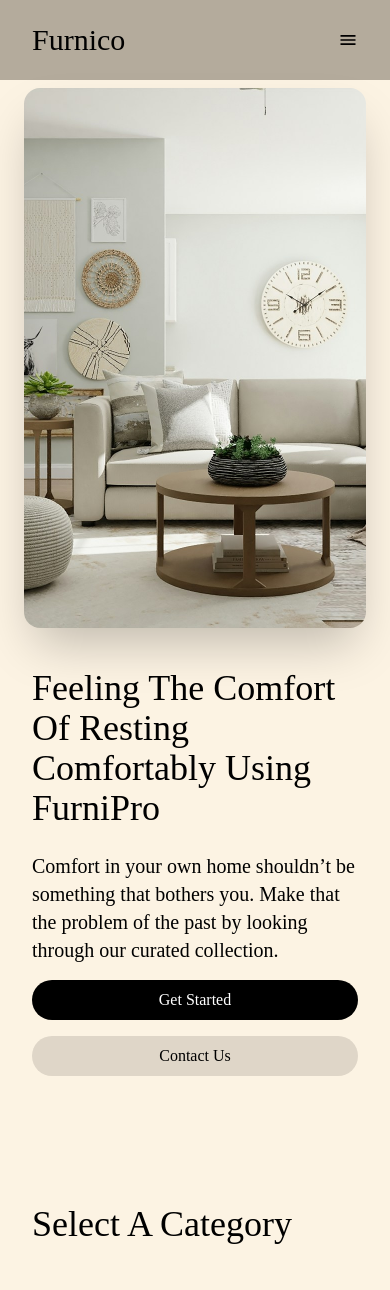
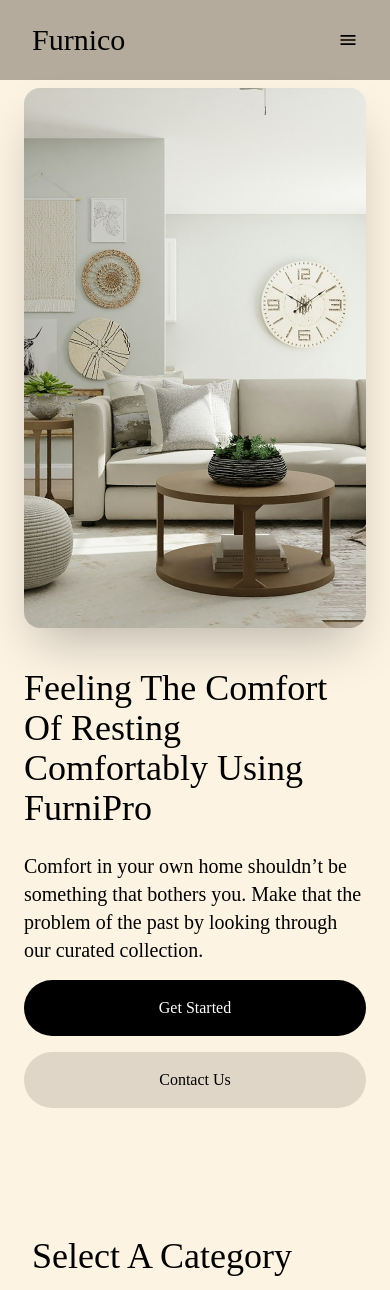
Before and after one commit to DarkoM996/FE, a React (Vite) app: page / in a window 390 px wide. Shown: the top 1290 px of the page. Built offline with nearby package versions, Linux system fonts and the light colour scheme.

Commit message:
redesign at tablet size

```diff
--- a/src/components/Hero.jsx
+++ b/src/components/Hero.jsx
@@ -14,23 +14,23 @@
         />
       </div>
       {/* Text Container */}
-      <div className="h-1/3 w-full flex flex-col md:justify-between items-top md:flex-row  gap-6 px-8 py-4 md:px-">
+      <div className="h-1/3 w-full flex flex-col md:justify-between items-top md:flex-row  gap-6 px-6 py-4 lg:px-8">
         <div className="w-full lg:w-1/2">
           <h1 className="text-4xl md:text-6xl  w-full">
             Feeling The Comfort Of Resting <br /> Comfortably Using FurniPro
           </h1>
         </div>
-        <div className="flex flex-col w-full md:w-1/2 lg:w-1/4 gap-4">
+        <div className="flex flex-col w-full md:w-1/2 lg:w-1/3 gap-4">
           <p className="text-xl">
             Comfort in your own home shouldn’t be something that bothers you.
             Make that the problem of the past by looking through our curated
             collection.
           </p>
           <div className="flex flex-col sm:flex-row gap-4 w-full">
-            <button className="bg-black text-white px-4 py-2 rounded-full text-base w-full hover:bg-[#0e0f0ecc]">
+            <button className="bg-black text-white px-6 py-4 md:px-8 md:py-4 rounded-full text-base w-full hover:bg-[#0e0f0ecc]">
               Get Started
             </button>
-            <button className="bg-[#dfd6c8] px-4 py-2  rounded-full w-full hover:bg-[#a79e91]">
+            <button className="bg-[#dfd6c8] px-6 py-4 md:px-8 md:py-4  rounded-full w-full hover:bg-[#a79e91]">
               Contact Us
             </button>
           </div>
```
